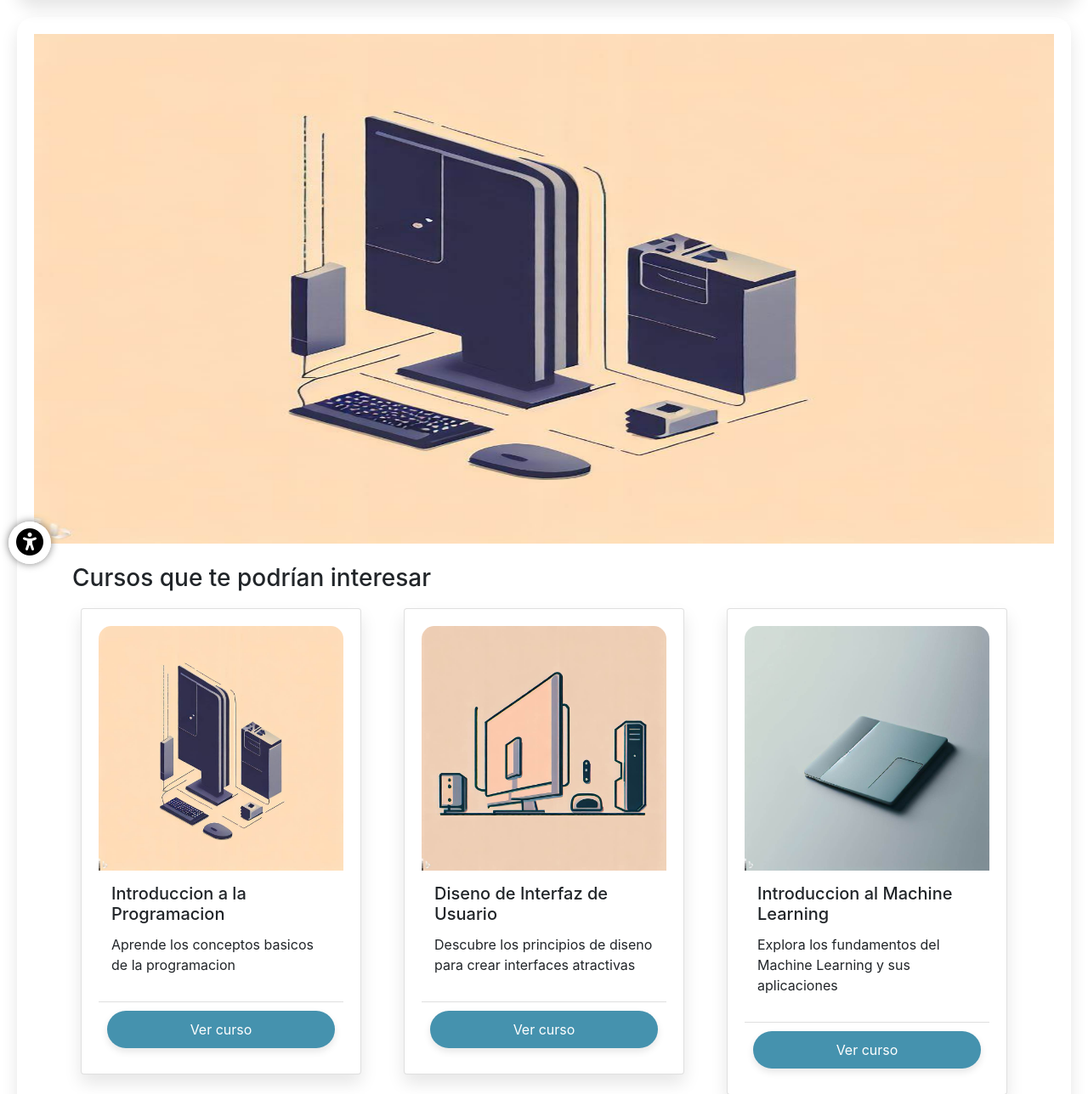
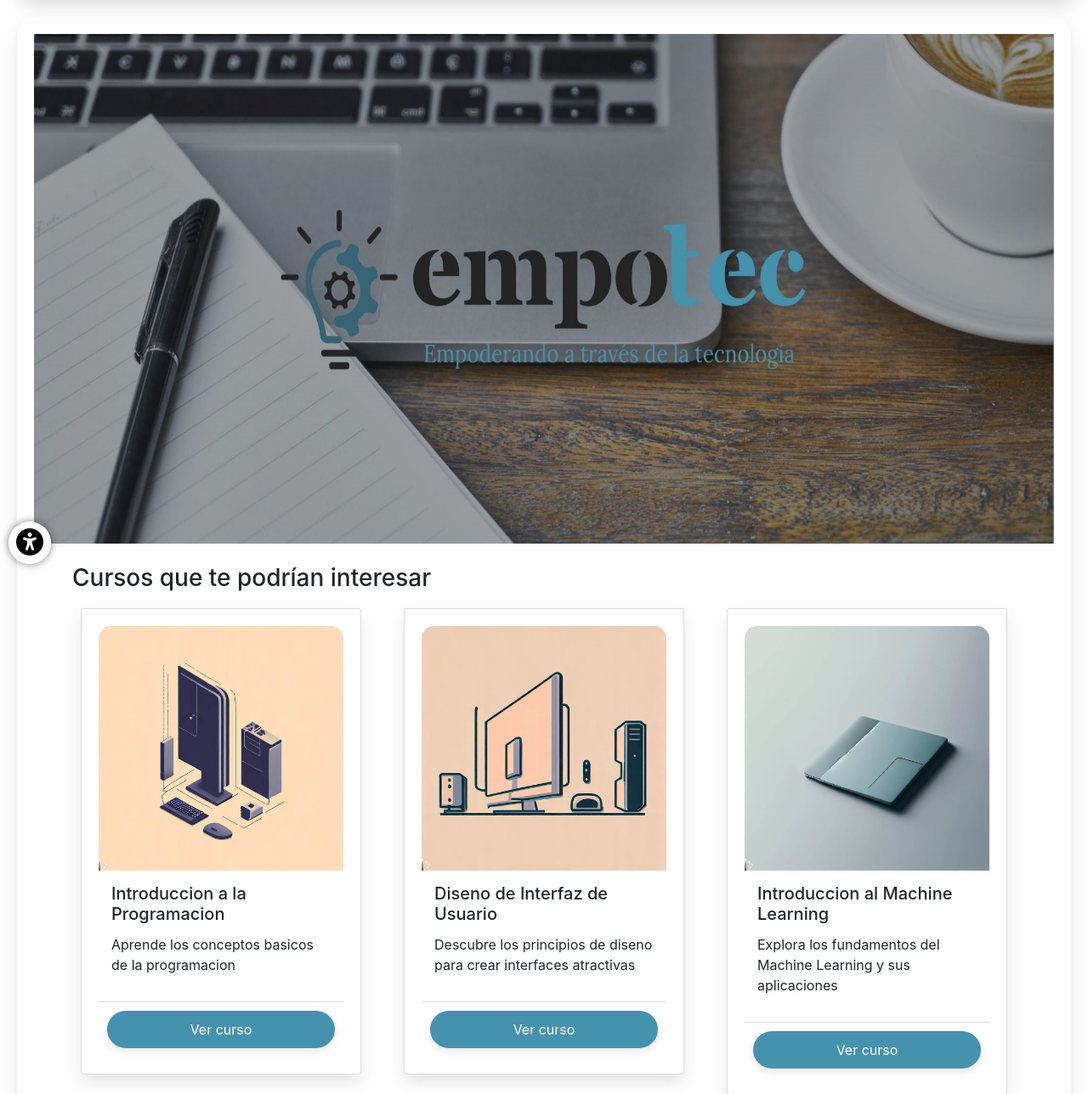
Before and after one commit to Ubaldo-San-Juan/EMPOTEC-Mantenimiento, a Flask app: page / in a window 1280 px wide. Shown: the part 126-1414 px from the top of the page at 85% size. Run offline with Flask 3, Linux system fonts and the light colour scheme; data comes from the database, SQL or seed files in the repository; some libraries are stand-ins or nearby versions.

Commit message:
cambios en index

```diff
--- a/templates/index.html
+++ b/templates/index.html
@@ -7,13 +7,13 @@
     <div id="carouselExampleSlidesOnly" class="carousel slide" data-ride="carousel">
       <div class="carousel-inner">
         <div class="carousel-item active">
-          <img src="/static/images/Cursos/curso1.jpeg" class="d-block w-100" alt="...">
+          <img src="/static/images/Cursos/car1.jpg" class="d-block w-100" alt="...">
         </div>
         <div class="carousel-item">
-          <img src="/static/images/Cursos/curso2.jpeg" class="d-block w-100" alt="...">
+          <img src="/static/images/Cursos/car2.jpg" class="d-block w-100" alt="...">
         </div>
         <div class="carousel-item">
-          <img src="/static/images/Cursos/curso3.jpeg" class="d-block w-100" alt="...">
+          <img src="/static/images/Cursos/car3.jpg" class="d-block w-100" alt="...">
         </div>
         <!-- Agrega más divs con la clase "carousel-item" y las imágenes correspondientes -->
       </div>
```
Also changed, not shown: static/images/Cursos/car1.jpg (added), static/images/Cursos/car2.jpg (added), static/images/Cursos/car3.jpg (added).
